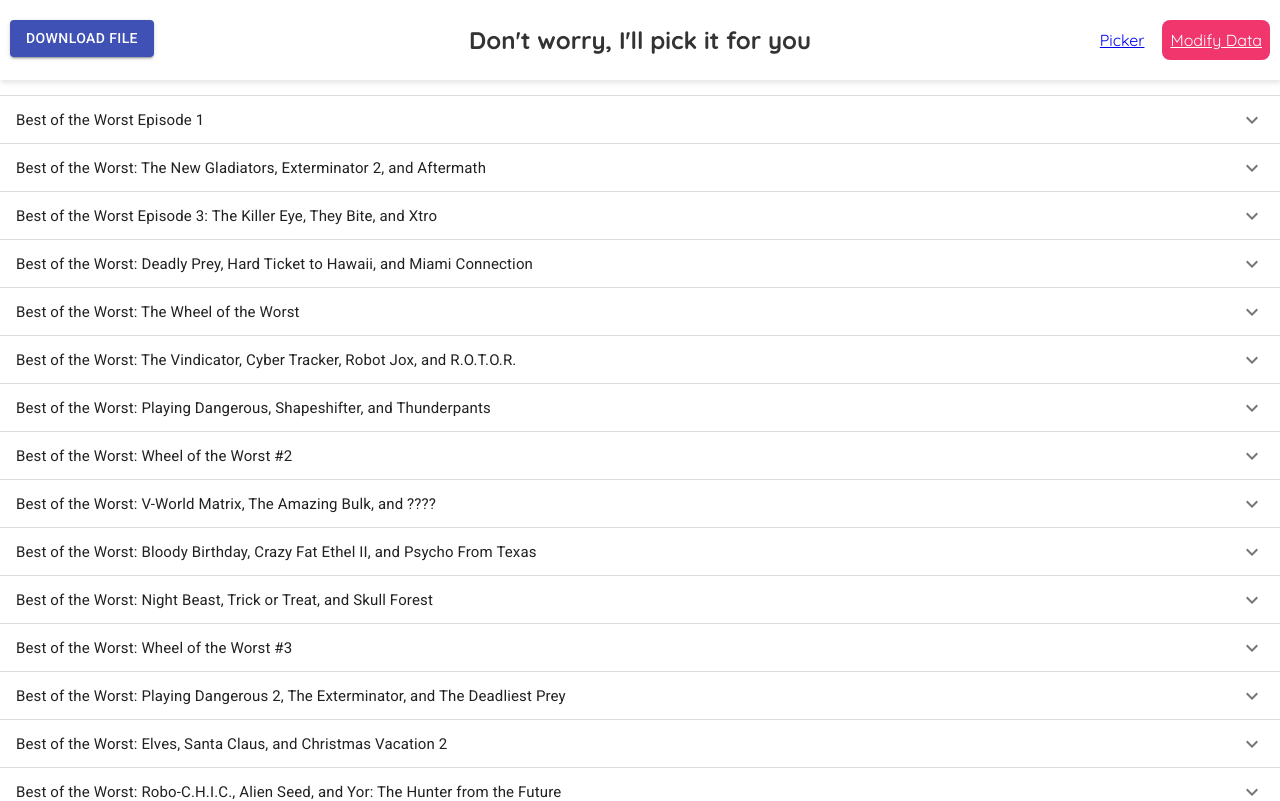
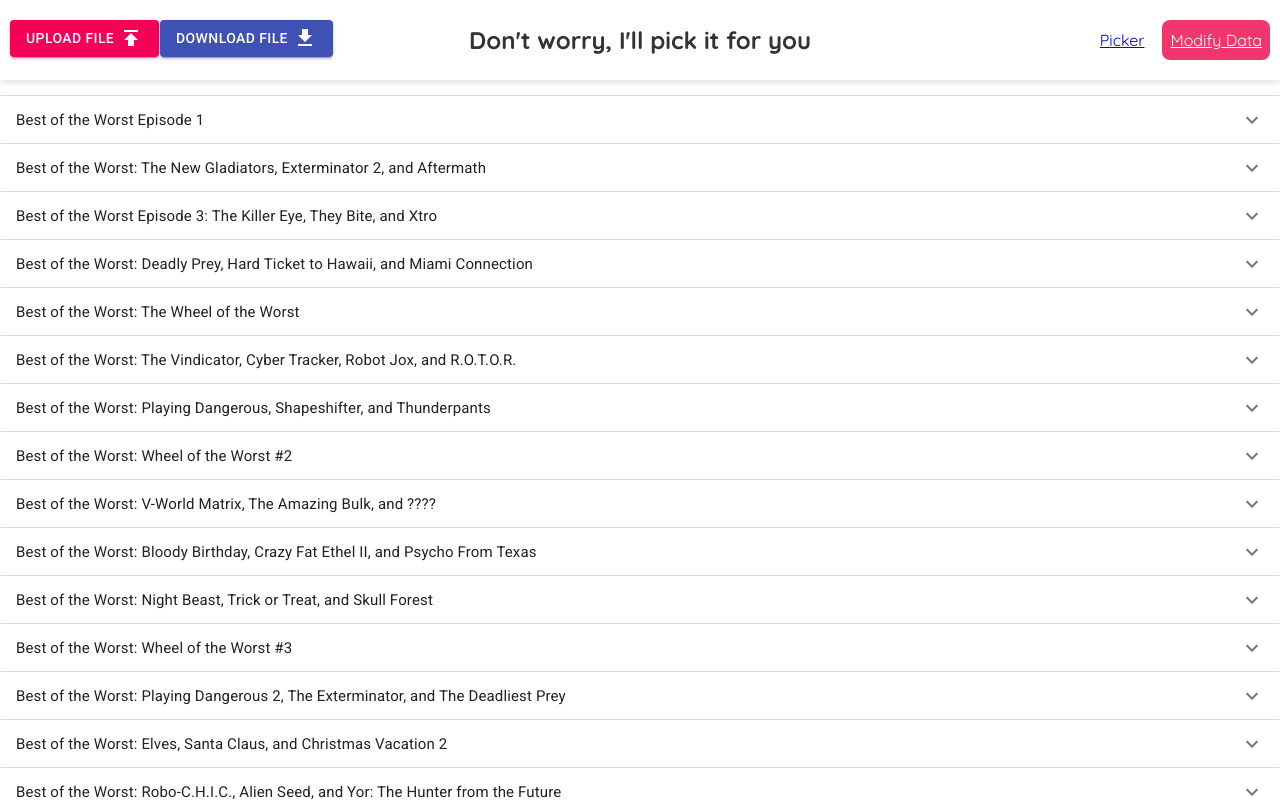
Before and after one commit to mprtcz/RLMPicker, a React (Create React App) app: page /modify-data in a window 1280 px wide. Shown: the top 801 px of the page. Built offline with nearby package versions, Linux system fonts and the light colour scheme.

Commit message:
Added upload button. No func yet.

```diff
--- a/src/components/DataModifierPage.js
+++ b/src/components/DataModifierPage.js
@@ -3,16 +3,27 @@ import { makeStyles } from "@material-ui/core/styles";
 import { data } from "data/new-data";
 import { Button } from "@material-ui/core";
 import VideoDetailsModifier from "./VideoDetailsModifier";
+import GetAppIcon from "@material-ui/icons/GetApp";
+import PublishIcon from "@material-ui/icons/Publish";
 
 const useStyles = makeStyles((theme) => ({
   root: {
     width: "100%",
   },
   mainContainer: {},
-  button: {
+  buttonIcon: {
+    marginLeft: 5,
+  },
+  // TODO make title absolute and buttons flex, it'll look more natural
+  buttonUpload: {
     position: "absolute",
     top: 20,
     left: 10,
+  },
+  buttonDownload: {
+    position: "absolute",
+    top: 20,
+    left: 160,
   },
 }));
 const DataModifierPage = () => {
@@ -38,15 +49,27 @@ const DataModifierPage = () => {
     tempLink.click();
   };
 
+  const handleUpload = () => {};
+
   return (
     <div className={classes.mainContainer}>
+      <Button
+        color="secondary"
+        variant="contained"
+        onClick={handleUpload}
+        className={classes.buttonUpload}
+      >
+        Upload File
+        <PublishIcon className={classes.buttonIcon}></PublishIcon>
+      </Button>
       <Button
         color="primary"
         variant="contained"
         onClick={handleDownload}
-        className={classes.button}
+        className={classes.buttonDownload}
       >
         Download File
+        <GetAppIcon className={classes.buttonIcon}></GetAppIcon>
       </Button>
       {state.map((datum, index) => {
         const datumCopy = JSON.parse(JSON.stringify(datum));
```
